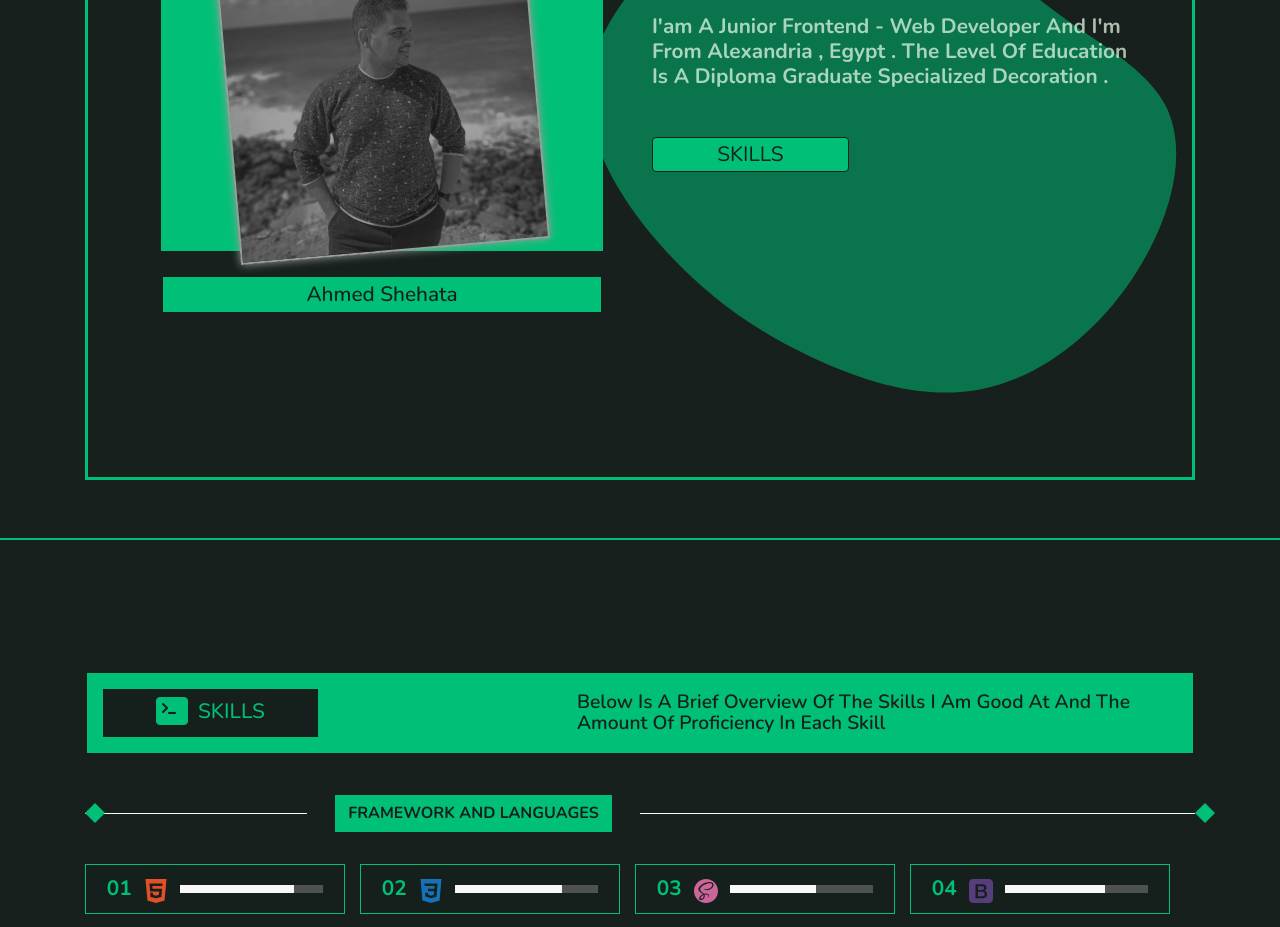
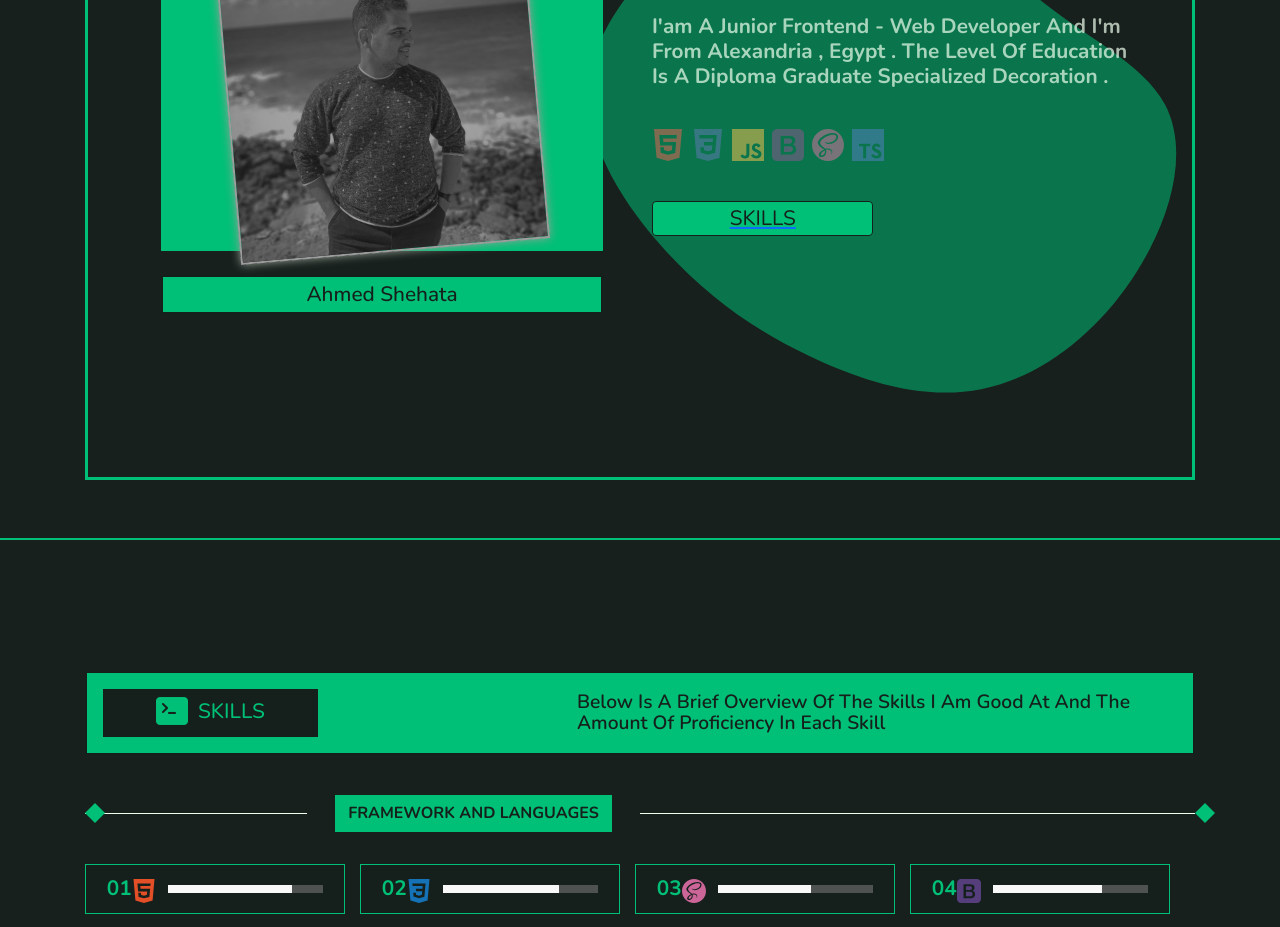
Before and after one commit to AhmedShehata98/my-portfolio-react, a React (Create React App) app: page / in a window 1280 px wide. Shown: the part 1120-2047 px from the top of the page. Built offline with nearby package versions, Linux system fonts and the light colour scheme.

Commit message:
under Development -stage : [ beta v1.0 ] - still need to add styles to form successs message

```diff
--- a/src/components/about/About.jsx
+++ b/src/components/about/About.jsx
@@ -13,7 +13,7 @@ const About = () => {
       about: { name },
     },
   } = useContext(siteDataCtx);
-  // getComputedStyle(document.documentElement).getPropertyValue('--root-black-color')
+
   return (
     <div className={styles["about"]} id="About">
       <Container>
--- a/src/components/about/DetailsBox.jsx
+++ b/src/components/about/DetailsBox.jsx
@@ -1,4 +1,5 @@
 import React, { useContext } from "react";
+import { nanoid } from "nanoid";
 import { siteDataCtx } from "../../contexts/dataContentContext";
 import SkillsButton from "./SkillsButton";
 import styles from "../../scss/pages/about/detailsBox/detalisBox.module.css";
@@ -6,13 +7,24 @@ import styles from "../../scss/pages/about/detailsBox/detalisBox.module.css";
 function DetailsBox() {
   let {
     languages: {
-      about: { section_heading, details },
+      about: { section_heading, details, programingLang },
     },
   } = useContext(siteDataCtx);
   return (
     <div className={styles["details-box"]}>
       <h3 className={styles["title"]}>{section_heading}</h3>
       <h6 className={styles["subtitle"]}>{details}</h6>
+      <ul className={styles["programingLanges"]}>
+        {programingLang.map((icon, i) => {
+          return (
+            <li key={nanoid(6)} style={styles["programingLang"]}>
+              <span>
+                <img src={icon} alt={`icon #${i}`} />
+              </span>
+            </li>
+          );
+        })}
+      </ul>
       <SkillsButton styles={styles} />
     </div>
   );
--- a/src/components/about/SkillsButton.jsx
+++ b/src/components/about/SkillsButton.jsx
@@ -1,4 +1,4 @@
-import React, { Fragment, useContext } from "react";
+import React, { useContext } from "react";
 
 import { siteDataCtx } from "../../contexts/dataContentContext";
 
@@ -9,11 +9,11 @@ function SkillsButton({ styles }) {
     },
   } = useContext(siteDataCtx);
   return (
-    <Fragment>
+    <a href="#Skills">
       <button className={`${styles.SkillsButton} btn`} type="button">
         {button}
       </button>
-    </Fragment>
+    </a>
   );
 }
 
--- a/src/components/skills/SkillsBoxsInteration.jsx
+++ b/src/components/skills/SkillsBoxsInteration.jsx
@@ -1,21 +1,46 @@
-import React from "react";
+import React, { useContext } from "react";
 import { nanoid } from "nanoid";
-
+import { siteDataCtx } from "../../contexts/dataContentContext";
 import styles from "../../scss/pages/skills/laguesList/SkillsBoxsInteration.module.css";
 
 function SkillsBoxsInteration({ iterationItem }) {
+  const {
+    languages: { lang },
+  } = useContext(siteDataCtx);
+
   const langesListLoop = Object.entries(iterationItem).map(
     ({ 1: { iconName, id, itemName, persent } }) => {
       return (
         <li className={styles["LanguageBox"]} key={nanoid(6)}>
           <p className={styles["count"]}>{"0" + (id + 1)}</p>
-          <img className={styles["icon"]} src={iconName} alt={"icon #" + id} />
+          <img
+            style={
+              lang === "ar"
+                ? { marginRight: "0.75rem" }
+                : { marginLeft: "initial" }
+            }
+            className={styles["icon"]}
+            src={iconName}
+            alt={"icon #" + id}
+          />
 
-          <div className={styles["nameOverlay"]}>
+          <div
+            style={
+              lang === "ar"
+                ? { justifyContent: "center" }
+                : { justifyContent: "initial" }
+            }
+            className={styles["nameOverlay"]}
+          >
             <h5 className={styles["LanguageName"]}>{itemName}</h5>
           </div>
           <div className={styles["skillProgress"]}>
-            <span style={{ width: persent }}>.</span>
+            <span
+              className={lang === "ar" ? styles["rtl-skillProgress"] : ""}
+              style={{ width: persent }}
+            >
+              .
+            </span>
           </div>
         </li>
       );
--- a/src/contexts/dataContentContext.js
+++ b/src/contexts/dataContentContext.js
@@ -39,6 +39,7 @@ const siteData = {
        Graduate Specialized Decoration .`,
 
       button: "skills",
+      programingLang: [html5, css3, javascript, bootstrap, sass, typescript],
     },
     skills: {
       headdingBox: {
@@ -211,9 +212,9 @@ const siteData = {
     header: {
       navLinks: {
         navLinkHome: "الرئيسية",
-        navLinkAbout: "غني",
+        navLinkAbout: "عني",
         navLinkSkills: "مهارات",
-        navLinkPortfolio: "اعمالي",
+        navLinkPortfolio: "أعمالي",
         navLinkContent: "تواصل",
       },
       LocaleButton: "en",
@@ -233,6 +234,7 @@ const siteData = {
        `,
 
       button: "مهاراتي",
+      programingLang: [html5, css3, javascript, bootstrap, sass, typescript],
     },
     skills: {
       headdingBox: {
--- /dev/null
+++ b/src/hooks/useFetch.js
@@ -0,0 +1,36 @@
+import { useState, useEffect } from "react";
+
+const useFetch = (url = "", body = {}) => {
+  let [Data, setData] = useState(null);
+  let [Error, setError] = useState(null);
+  let [isLoading, setIsLoading] = useState(true); // is in loading ...
+  let [startFetch, setStartFetch] = useState(false);
+
+  useEffect(() => {
+    startFetch !== false && fetchData();
+  }, [startFetch]);
+
+  function fetchData() {
+    fetch(url, body)
+      .then((response) => response.json())
+      .then((response) => {
+        setError(null);
+        setData(response);
+      })
+      .catch((error) => {
+        setError(error);
+        setData(null);
+      })
+      .finally(() => {
+        setIsLoading(false);
+      });
+    setStartFetch(false);
+  }
+  function startSend() {
+    setStartFetch(true);
+  }
+
+  return { Data, Error, isLoading, startSend };
+};
+
+export default useFetch;
--- /dev/null
+++ b/src/hooks/useForm.js
@@ -0,0 +1,16 @@
+import { useState } from "react";
+const useForm = (initialValue) => {
+  let [value, setValue] = useState(initialValue);
+
+  let bind = {
+    value,
+    onChange: (e) => {
+      setValue(e.target.value);
+    },
+  };
+  let reset = () => {
+    setValue("");
+  };
+  return [value, bind, reset];
+};
+export default useForm;
--- a/src/scss/pages/about/detailsBox/detalisBox.module.css
+++ b/src/scss/pages/about/detailsBox/detalisBox.module.css
@@ -53,7 +53,7 @@
   font-size: 1.5rem;
   border: 1px solid var(--root-boxes-bdColor);
   width: 60%;
-  text-align: center;
+  text-align: start;
   padding: 5px 10px;
   background-color: var(--root-boxes-bdColor);
   color: var(--root-boxes-bgColor);
@@ -92,7 +92,7 @@
   -webkit-box-align: center;
       -ms-flex-align: center;
           align-items: center;
-  width: 40%;
+  width: 45%;
   height: 35px;
   text-transform: capitalize;
   font-size: 1.3rem;
@@ -114,4 +114,32 @@
     width: 100%;
   }
 }
+
+.programingLanges {
+  display: -webkit-box;
+  display: -ms-flexbox;
+  display: flex;
+  -webkit-box-pack: start;
+      -ms-flex-pack: start;
+          justify-content: flex-start;
+  -webkit-box-align: center;
+      -ms-flex-align: center;
+          align-items: center;
+  gap: 8px;
+  padding: 0;
+  margin-bottom: 2.5rem;
+}
+
+.programingLanges > li {
+  list-style: none;
+  opacity: 0.7;
+  -webkit-filter: contrast(50%);
+          filter: contrast(50%);
+}
+
+.programingLanges > li:hover {
+  opacity: 1;
+  -webkit-filter: contrast(100%);
+          filter: contrast(100%);
+}
 /*# sourceMappingURL=detalisBox.module.css.map */
--- a/src/scss/pages/about/detailsBox/detalisBox.module.scss
+++ b/src/scss/pages/about/detailsBox/detalisBox.module.scss
@@ -17,7 +17,7 @@
   font-size: 1.5rem;
   border: 1px solid $boxes-bdColor;
   width: 60%;
-  text-align: center;
+  text-align: start;
   padding: 5px 10px;
   background-color: $boxes-bdColor;
   color: $boxes-bgColor;
@@ -44,7 +44,7 @@
   display: flex;
   justify-content: center;
   align-items: center;
-  width: 40%;
+  width: 45%;
   height: 35px;
   text-transform: capitalize;
   font-size: 1.3rem;
@@ -63,3 +63,21 @@
     width: 100%;
   }
 }
+.programingLanges {
+  display: flex;
+  justify-content: flex-start;
+  align-items: center;
+  gap: 8px;
+  padding: 0;
+  margin-bottom: 2.5rem;
+  > li {
+    list-style: none;
+    opacity: 0.7;
+    filter: contrast(50%);
+
+    &:hover {
+      opacity: 1;
+      filter: contrast(100%);
+    }
+  }
+}
--- a/src/scss/pages/skills/laguesList/SkillsBoxsInteration.module.css
+++ b/src/scss/pages/skills/laguesList/SkillsBoxsInteration.module.css
@@ -120,4 +120,9 @@
   background-color: var(--root-progress-foreground);
   height: 8px;
 }
+
+.rtl-skillProgress {
+  left: initial;
+  right: 0;
+}
 /*# sourceMappingURL=skillsBoxsInteration.module.css.map */
--- a/src/scss/pages/skills/laguesList/skillsBoxsInteration.module.scss
+++ b/src/scss/pages/skills/laguesList/skillsBoxsInteration.module.scss
@@ -77,3 +77,7 @@
     height: 8px;
   }
 }
+.rtl-skillProgress {
+  left: initial;
+  right: 0;
+}
```
Also changed, not shown: src/components/contacts/Form.jsx (+91 -8 lines), 2 other files (tests, documents, lock files or other folders).
